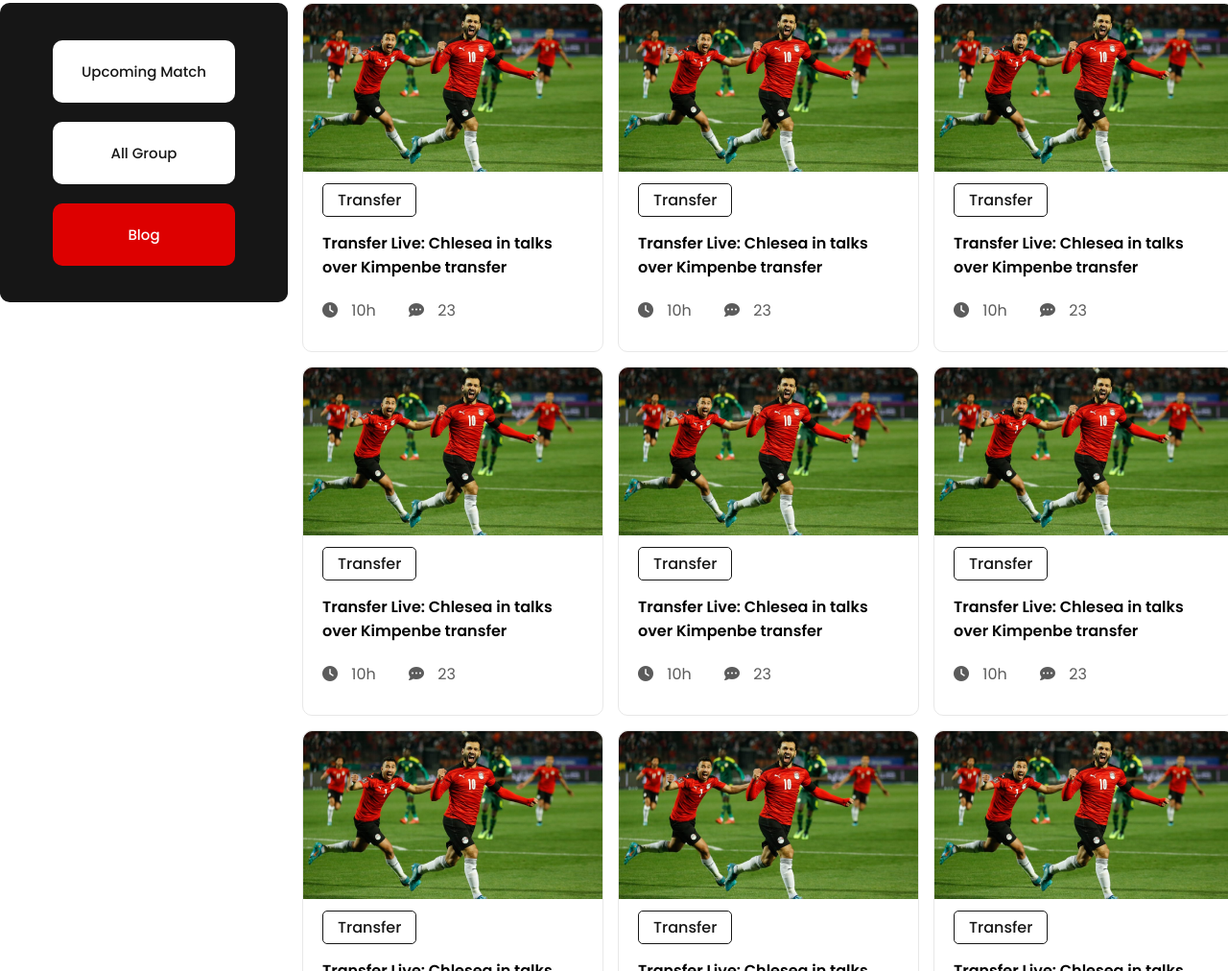
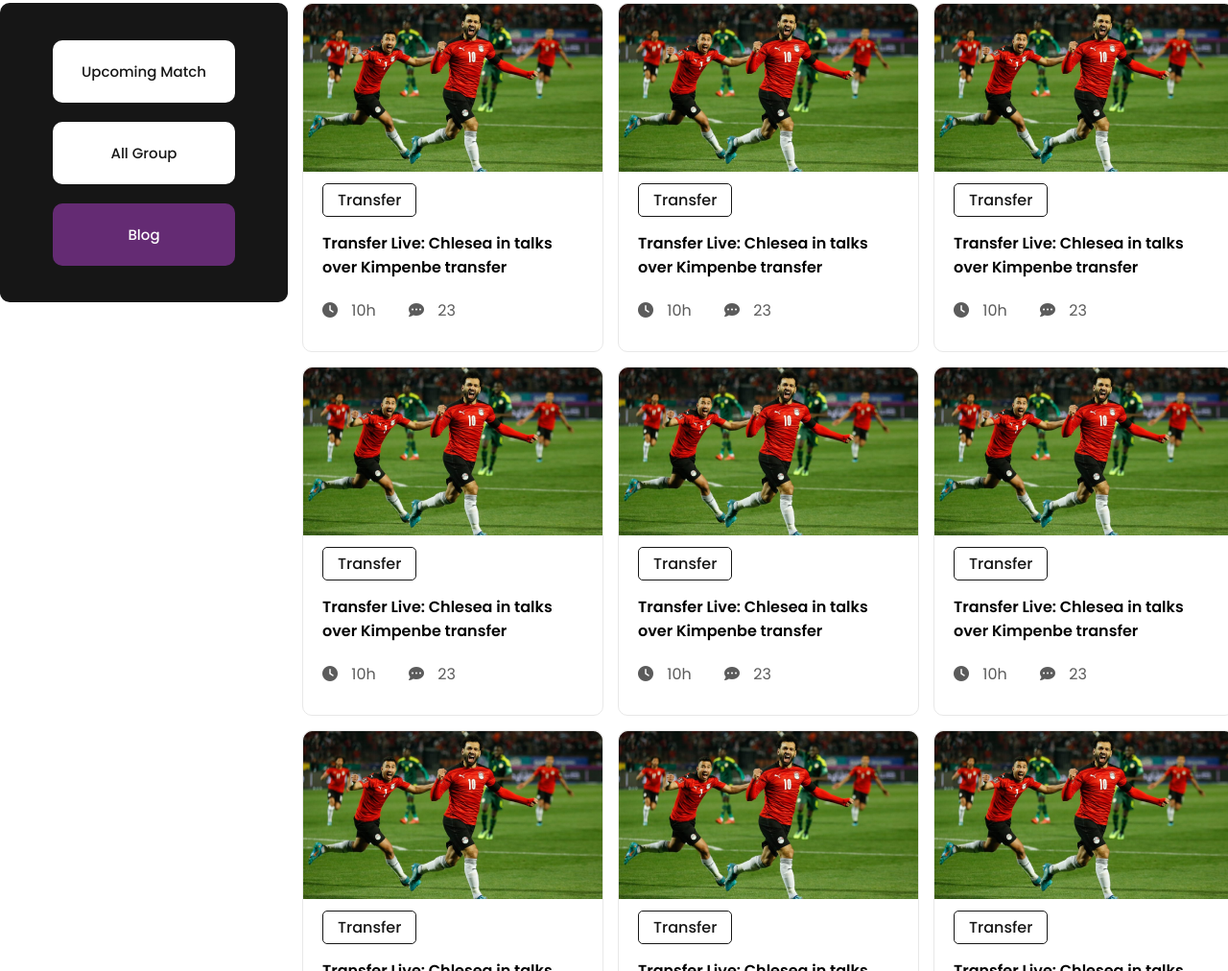
Before and after one commit to shahrear-navin/world-cup, a plain HTML site: page index.html in a window 1280 px wide. Shown: the part 710-1722 px from the top of the page at 96% size. Drawn offline with Linux system fonts and the light colour scheme.

Commit message:
sidebar menu color change

```diff
--- a/style.css
+++ b/style.css
@@ -229,7 +229,6 @@ span.time{
     font-weight: 600;
     text-align: center;
     padding-top: 30px;
-    /* padding-bottom: 30px; */
 }
 
 .footer-bar{
@@ -591,7 +590,9 @@ tbody td{
 
 /* transition in sidebar */
 .active, .nav-item:hover{
-    background-color: #DD0000;
+    background-color: #642B73;  /* fallback for old browsers */
+    background-color: -webkit-linear-gradient(to right, #C6426E, #642B73);  /* Chrome 10-25, Safari 5.1-6 */
+    background-color: linear-gradient(to right, #C6426E, #642B73); /* W3C, IE 10+/ Edge, Firefox 16+, Chrome 26+, Opera 12+, Safari 7+ */
     transition: background-color .5s ease-in;
 
 }
```
